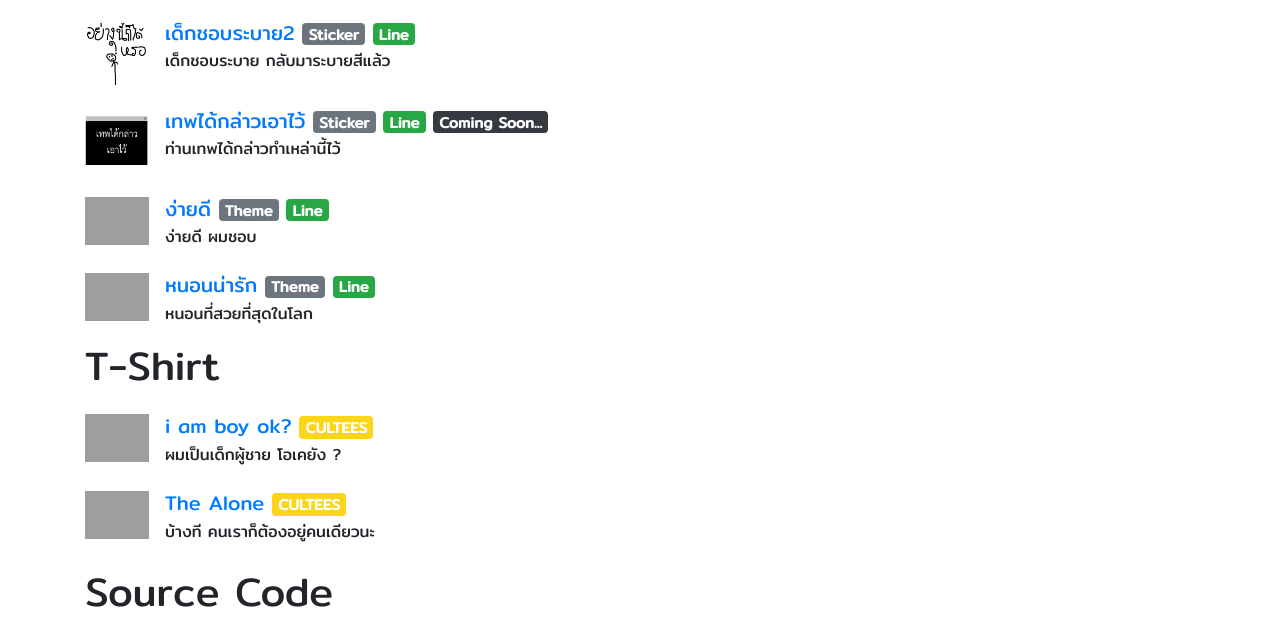
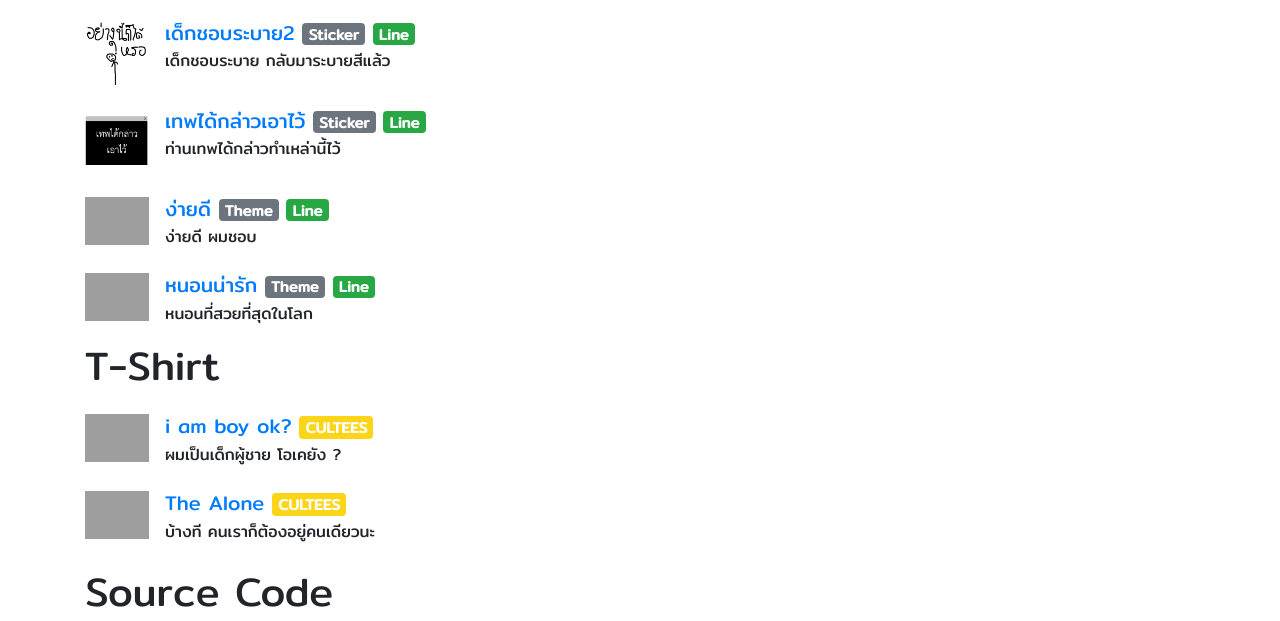
Before and after one commit to boyphongsakorn/boyphongsakorn.github.io, a plain HTML site: page index.html in a window 1280 px wide. Shown: the part 1221-1842 px from the top of the page. Drawn offline with nearby package versions, Linux system fonts and the light colour scheme; grey boxes are pictures that could not be loaded.

Commit message:
Update index.html

```diff
--- a/index.html
+++ b/index.html
@@ -175,7 +175,7 @@
   <li class="media my-4">
     <img class="mr-3" src="image/mainlnw.png" alt="Generic placeholder image" width="64px">
     <div class="media-body">
-      <a href="https://line.me/S/sticker/6144301" style="text-decoration:none"><h5 class="mt-0 mb-1">เทพได้กล่าวเอาไว้</a> <span class="badge badge-secondary">Sticker</span> <span class="badge badge-success">Line</span> <span class="badge badge-dark">Coming Soon...</span></h5>
+      <a href="https://line.me/S/sticker/6144301" style="text-decoration:none"><h5 class="mt-0 mb-1">เทพได้กล่าวเอาไว้</a> <span class="badge badge-secondary">Sticker</span> <span class="badge badge-success">Line</span></h5>
       ท่านเทพได้กล่าวทำเหล่านี้ไว้
     </div>
   </li>
```
